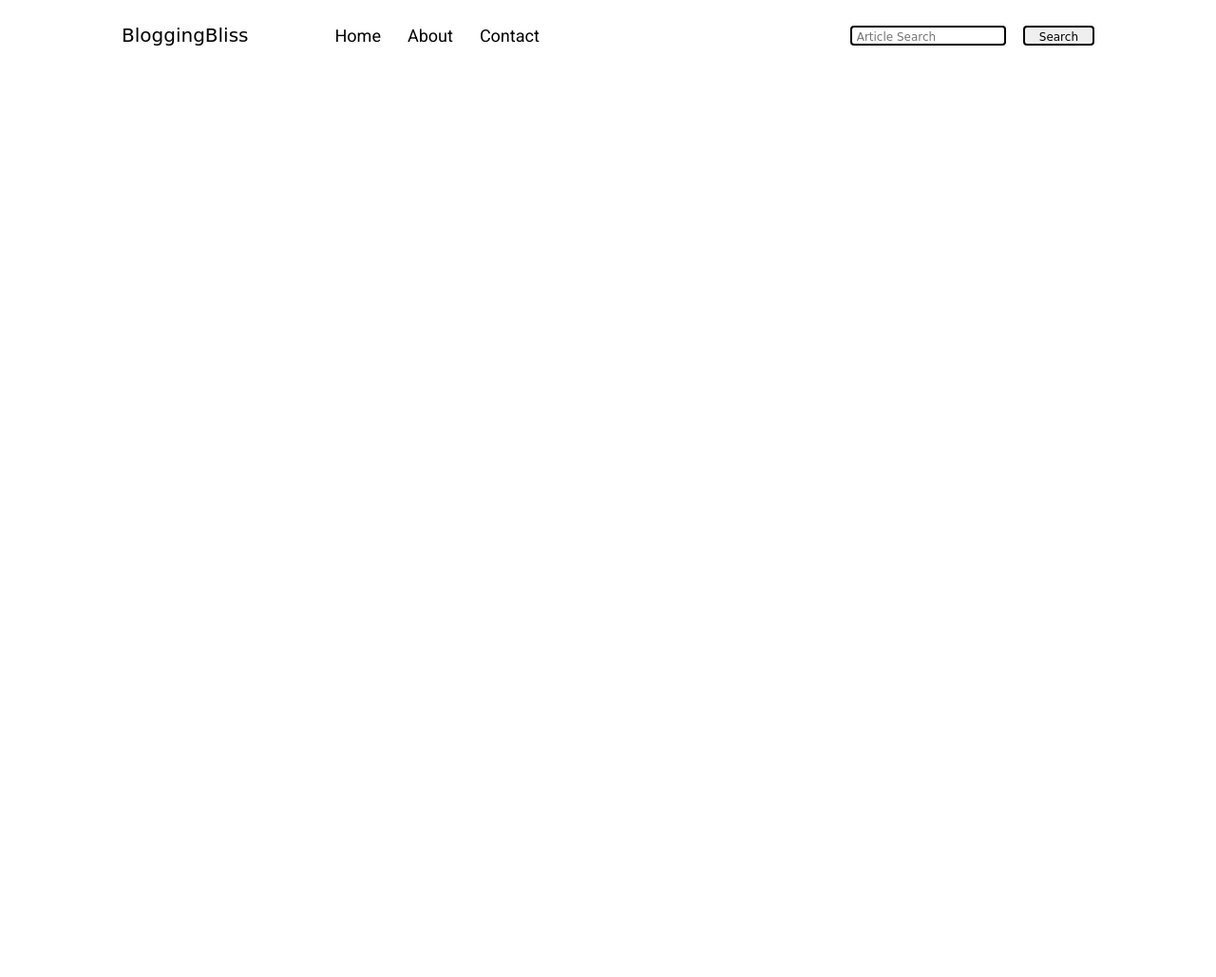
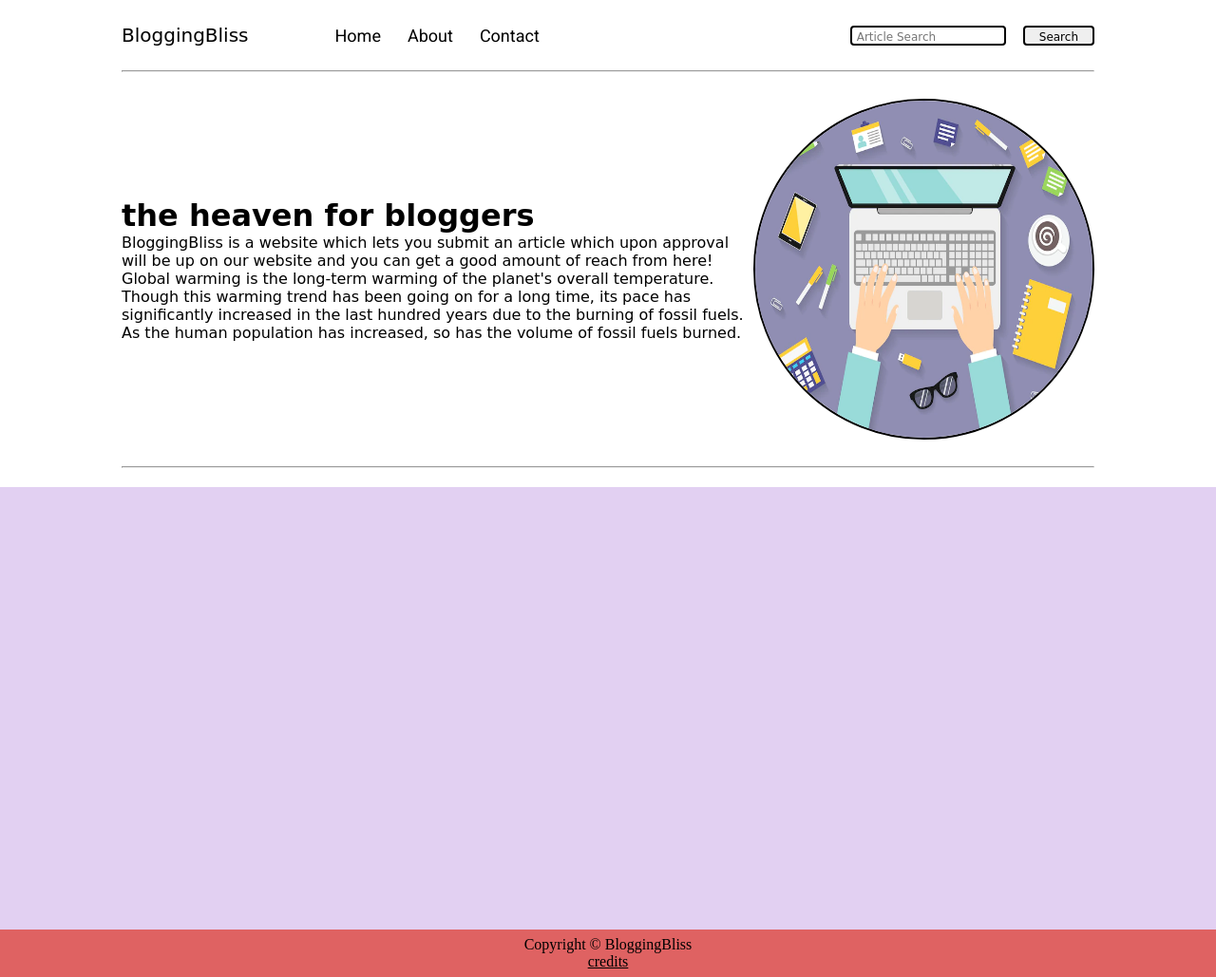
Before and after one commit to Priiyyya-21/bloggingbliss, a plain HTML site: page index.html in a window 1280 px wide. Shown: the whole page at 95% size. Before the commit the page ends 800 px from the top, so only its background shows below. Drawn offline with Linux system fonts and the light colour scheme; a web font is replaced by a local one.

Commit message:
Updated home page UI

```diff
--- a/css/style.css
+++ b/css/style.css
@@ -3,6 +3,7 @@
     padding: 0;
 }
 
+/* navigation */
 .navigation {
     font-family: var(--font1);
     height: 74px;
@@ -10,7 +11,6 @@
     display: flex;
     justify-content: space-between;
     align-items: center;
-
 }
 
 .nav-left {
@@ -18,36 +18,85 @@
     display: flex;
 }
 
-.nav-left  ul {
+.nav-left ul {
     display: flex;
     align-items: center;
-    margin:  0 77px;
+    margin: 0 77px;
     font-size: 18px;
 }
 
-.nav-left  ul li{
+.nav-left ul li {
     list-style: none;
     margin: 0px 14px;
     font-family: var(--font2);
+    transition: all 0.3s ease-in-out;
 
 }
 
-.nav-left  ul li a{
-    text-decoration: none;
-    color:black;
+.nav-left ul li a:hover {
+    /* color: white; */
+    color: var(--main-bg-color);
+    font-weight: bolder;
 }
 
-
-.nav-right {
+.nav-left ul li a {
+    text-decoration: none;
+    color: black;
 
 }
 
+/* content */
 .content {
-    height: 95px;
-    /* background-color: palevioletred; */
+    height: 395px;
+    display: flex;
+    /* background-color: rgb(214, 224, 236); */
+    margin: 45px;
+    padding:10px;
 }
 
+.content-left {
+    font-family: var(--font1);
+    display: flex;
+    flex-direction: column;
+    justify-content: center;
+}
+
+.content-right {
+    /* font-family: var(--font1); */
+
+    display: flex;
+    align-items: center;
+    justify-content: center;
+}
+
+.content-right img {
+    height: 355px;
+    width: 355px;
+    border: 2px solid black;
+    border-radius: 250px;
+
+
+}
+
+.content-articles{
+    height:466px;
+    margin-top: 20px;
+    background-color:rgb(226, 208, 242);
+}
+.article{
+
+}
+
+/* footer */
 .footer {
+    color:black;
     height: 50px;
-    /* background-color: brown; */
+    background-color: var(--main-bg-color);
+    display: flex;
+    flex-direction: column;
+    align-items: center;
+    justify-content: center;
 }
+.footer a{
+    color:black;
+}
--- a/css/util.css
+++ b/css/util.css
@@ -2,7 +2,7 @@
 @import url('https://fonts.googleapis.com/css2?family=Baloo+Bhaina+2&family=Roboto&display=swap');
 
 :root {
-    --main-bg-color: brown;
+    --main-bg-color: rgb(223, 98, 98);
     --font1: 'Baloo Bhaina 2', cursive;
     --font2: 'Roboto', sans-serif;
 }
@@ -28,6 +28,12 @@
     border-radius: 4px;
     font-family: var(--font1);
     cursor: pointer;
+    transition: all 0.3s ease-in-out;
+}
+
+.btn:hover {
+    color: white;
+    background: var(--main-bg-color);
 }
 
 .form-input {
--- a/index.html
+++ b/index.html
@@ -11,6 +11,7 @@
 </head>
 
 <body>
+    <!-- navigation -->
     <nav class="navigation max-width-1 m-auto">
         <div class="nav-left">
             <span>BloggingBliss</span>
@@ -24,13 +25,41 @@
             <input class="form-input" type="text" placeholder="Article Search">
             <button class="btn">Search </button>
         </div>
+    </nav>
 
-    </nav>
+    <div class="max-width-1  m-auto">
+        <hr>
+    </div>
+    <!-- content -->
     <div class="content max-width-1 m-auto">
+        <div class="content-left">
+            <h1>the heaven for bloggers</h1>
+            <p>BloggingBliss is a website which lets you submit an article which upon approval will be up on our website
+                and you can get a good amount of reach from here!</p>
+            <p>Global warming is the long-term warming of the planet's overall temperature. Though this warming trend
+                has been going on for a long time, its pace has significantly increased in the last hundred years due to
+                the burning of fossil fuels. As the human population has increased, so has the volume of fossil fuels
+                burned.</p>
+        </div>
+        <div class="content-right">
+            <img src="images/typing.webp" alt="BloggingBliss">
+        </div>
+    </div>
 
+    <div class="max-width-1  m-auto">
+        <hr>
     </div>
-    <div class="footer max-width-2 m-auto">
-    <!-- <a href="images/laptop.jpg">Typewritter by vecteezy</a> -->
+
+    <div class="content-articles">
+        <div class="article">
+
+        </div>
+    </div>
+
+    <!-- footer -->
+    <div class="footer ">
+       <p>Copyright &copy BloggingBliss </p>
+       <a href="images/laptop.jpg">credits</a>
     </div>
 </body>
 
```
Also changed, not shown: images/typing.webp (added).
